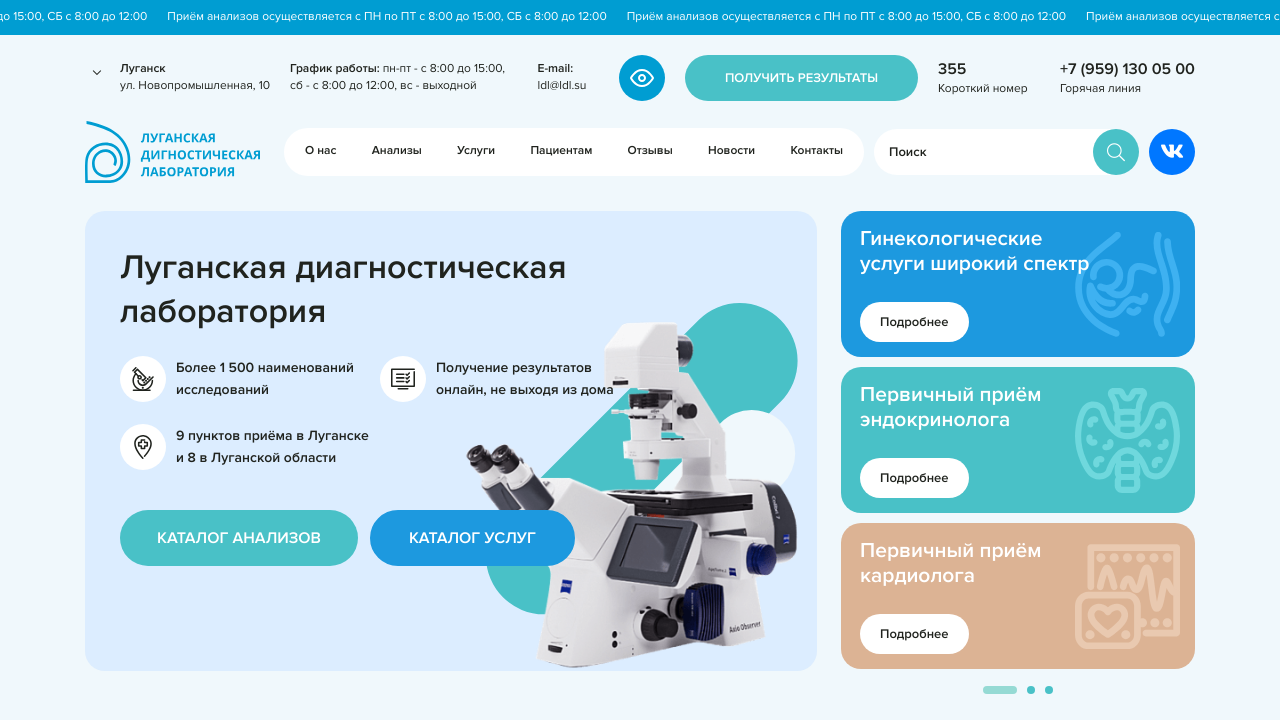
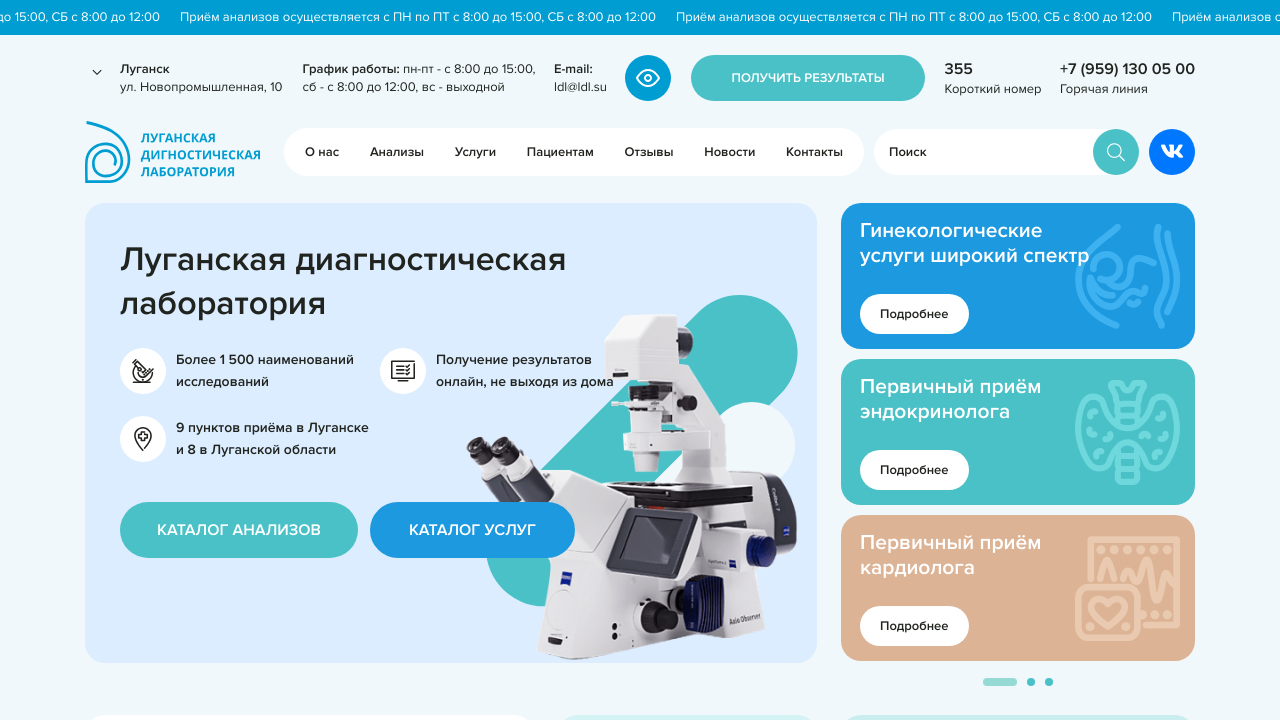
Before and after one commit to GrinCaseCode/LDL, a plain HTML site: page index.html in a window 1280 px wide. Shown: the top 720 px of the page. Drawn offline with nearby package versions, Linux system fonts and the light colour scheme.

Commit message:
Add files via upload

```diff
--- a/css/main.css
+++ b/css/main.css
@@ -285,7 +285,7 @@ form {
 }
 
 .billbord {
-	padding-top: 20px;
+	padding-top: 12px;
 }
 .billbord__main {
 	padding: 48px;
--- a/css/media.css
+++ b/css/media.css
@@ -12,7 +12,7 @@
         font-size: 14px;
     }
     .header {
-        font-size: 12px;
+        font-size: 13px;
     }
     .header__info, .header__center {
         gap: 20px;
```
